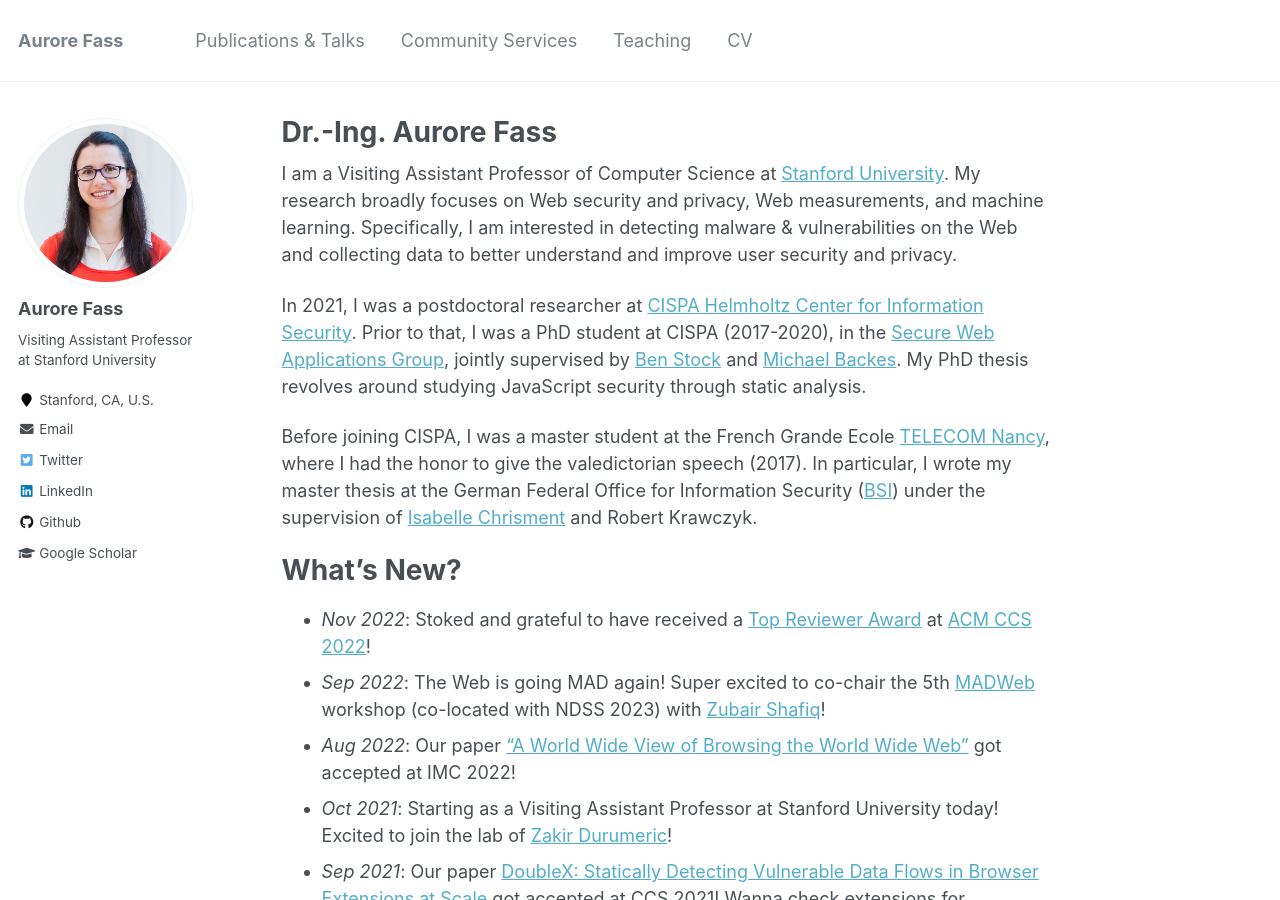
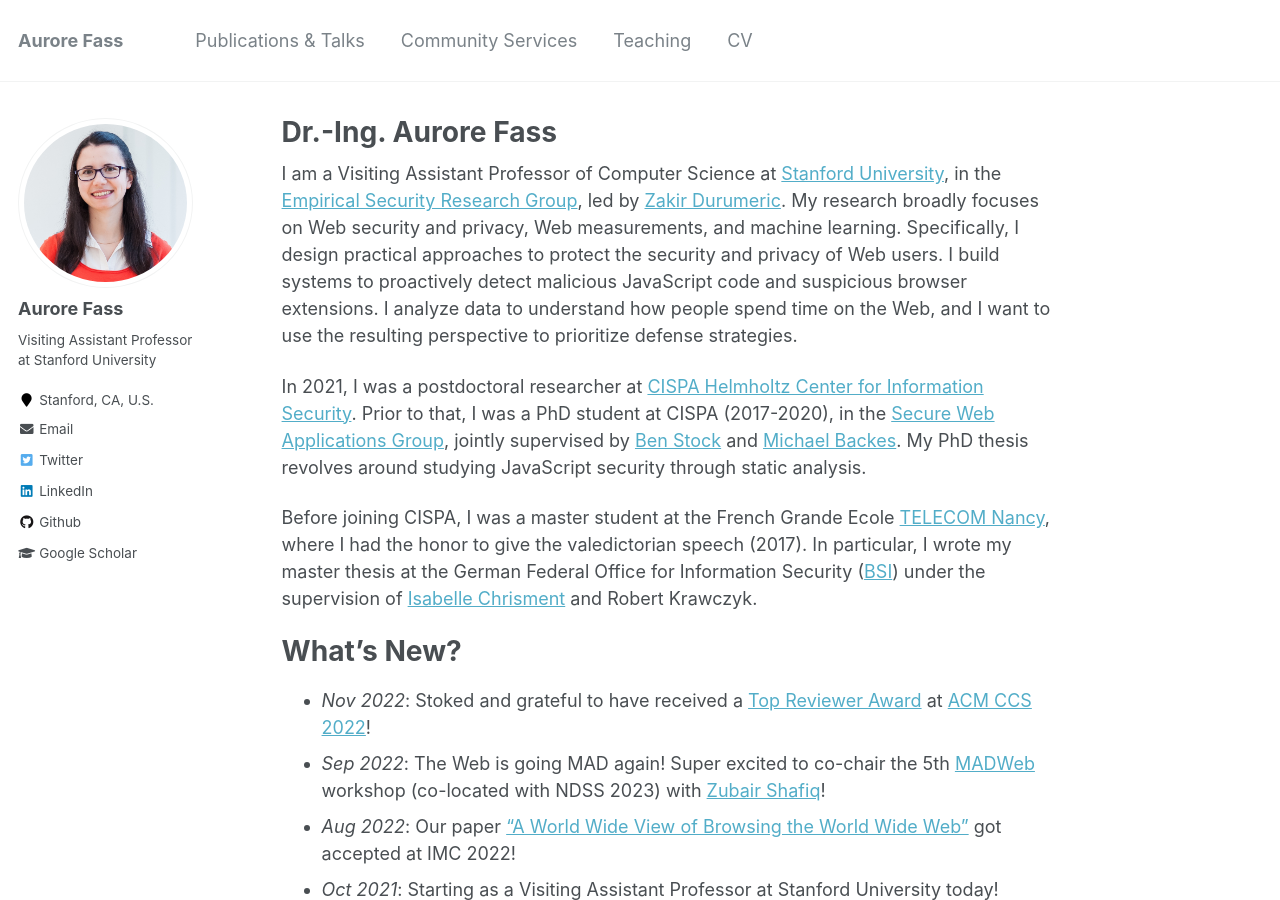
Before and after one commit to Aurore54F/aurore54f.github.io, a Jekyll site: the page built from _pages/about.md, in a window 1280 px wide and 900 px high. Built offline with Jekyll 4.4.1, drawn with Linux system fonts in a browser that asks for light colours.

Commit message:
Updated bio

```diff
--- a/_pages/about.md
+++ b/_pages/about.md
@@ -8,8 +8,8 @@ redirect_from:
   - /about.html
 ---
 
-I am a Visiting Assistant Professor of Computer Science at [Stanford University](https://cs.stanford.edu).
-My research broadly focuses on Web security and privacy, Web measurements, and machine learning. Specifically, I am interested in detecting malware & vulnerabilities on the Web and collecting data to better understand and improve user security and privacy.
+I am a Visiting Assistant Professor of Computer Science at [Stanford University](https://cs.stanford.edu), in the [Empirical Security Research Group](https://esrg.stanford.edu), led by [Zakir Durumeric](https://zakird.com).
+My research broadly focuses on Web security and privacy, Web measurements, and machine learning. Specifically, I design practical approaches to protect the security and privacy of Web users. I build systems to proactively detect malicious JavaScript code and suspicious browser extensions. I analyze data to understand how people spend time on the Web, and I want to use the resulting perspective to prioritize defense strategies.
 
 In 2021, I was a postdoctoral researcher at [CISPA Helmholtz Center for Information Security](https://cispa.saarland).
 Prior to that, I was a PhD student at CISPA (2017-2020), in the [Secure Web Applications Group](https://swag.cispa.saarland), jointly supervised by [Ben Stock](https://swag.cispa.saarland/people/benstock.html) and [Michael Backes](https://cispa.de/en/people/backes). My PhD thesis revolves around studying JavaScript security through static analysis.
```
